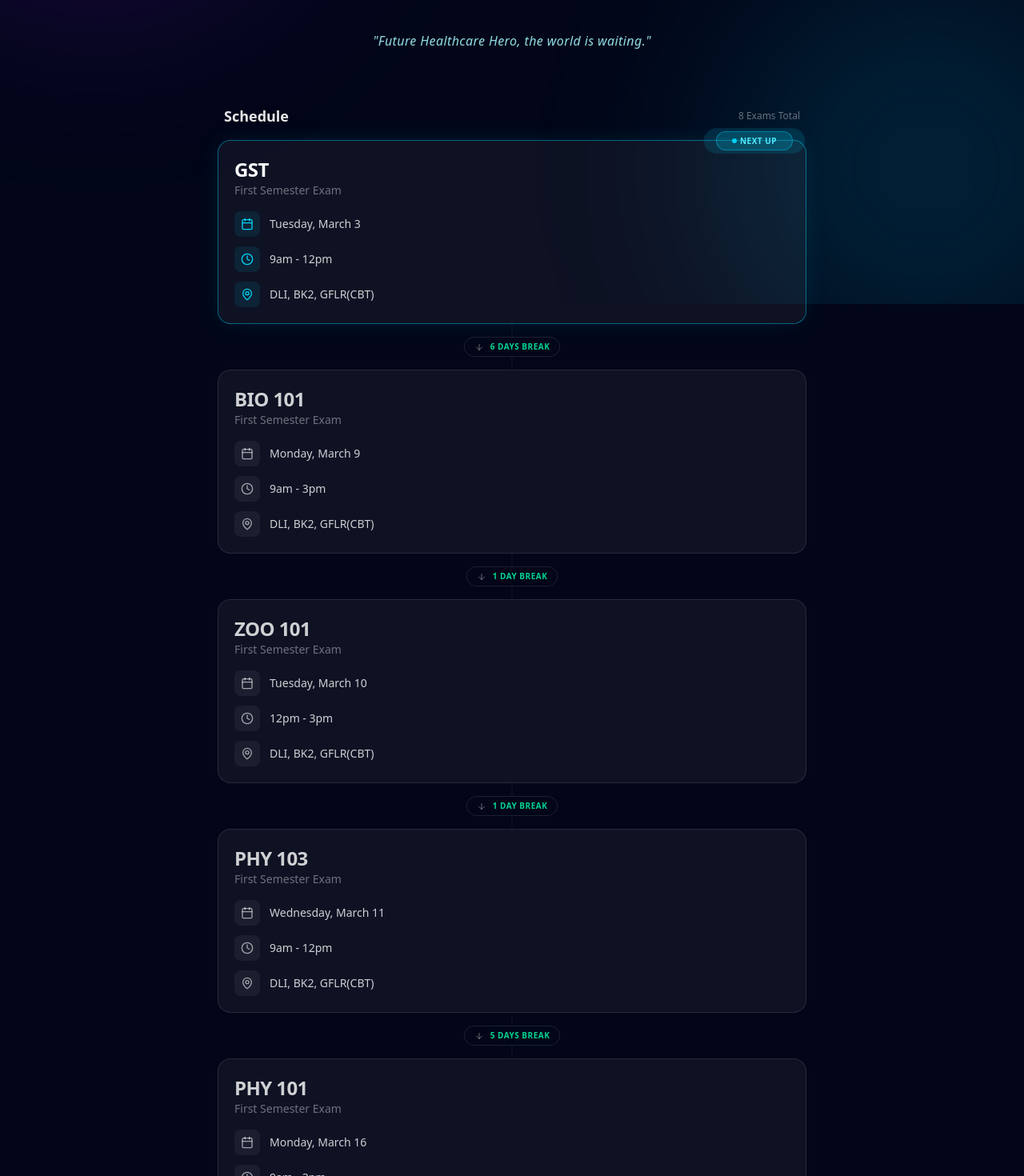
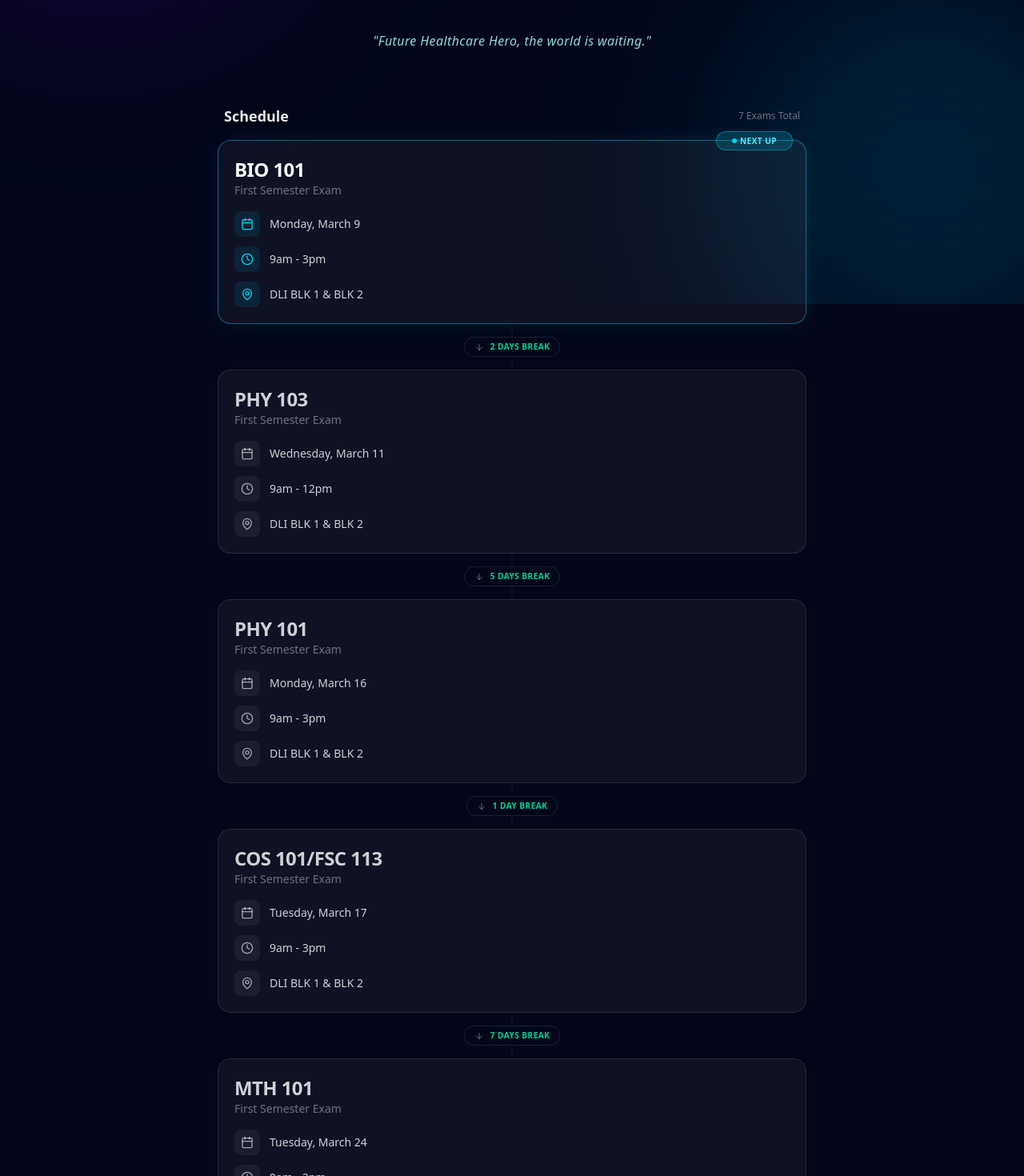
Before and after one commit to YastecHub/premed-hype-countdown, a React (Vite) app: page / in a window 1280 px wide. Shown: the part 420-1890 px from the top of the page at 80% size. Built offline with nearby package versions, Linux system fonts and the light colour scheme.

Commit message:
fix: update exam details for GST course and correct venue information

```diff
--- a/src/data.ts
+++ b/src/data.ts
@@ -9,28 +9,12 @@ export interface Exam {
 
 export const EXAMS: Exam[] = [
   {
-    id: 1,
-    course: "GST",
-    date: "Tuesday, March 3",
-    time: "9am - 12pm",
-    timestamp: "2026-03-03T09:00:00",
-    venue: "DLI, BK2, GFLR(CBT)"
-  },
-  {
     id: 2,
     course: "BIO 101",
     date: "Monday, March 9",
     time: "9am - 3pm",
     timestamp: "2026-03-09T09:00:00",
-    venue: "DLI, BK2, GFLR(CBT)"
-  },
-  {
-    id: 4,
-    course: "ZOO 101",
-    date: "Tuesday, March 10",
-    time: "12pm - 3pm",
-    timestamp: "2026-03-10T12:00:00",
-    venue: "DLI, BK2, GFLR(CBT)"
+    venue: "DLI BLK 1 & BLK 2"
   },
   {
     id: 3,
@@ -38,7 +22,7 @@ export const EXAMS: Exam[] = [
     date: "Wednesday, March 11",
     time: "9am - 12pm",
     timestamp: "2026-03-11T09:00:00",
-    venue: "DLI, BK2, GFLR(CBT)"
+    venue: "DLI BLK 1 & BLK 2"
   },
   {
     id: 5,
@@ -46,15 +30,15 @@ export const EXAMS: Exam[] = [
     date: "Monday, March 16",
     time: "9am - 3pm",
     timestamp: "2026-03-16T09:00:00",
-    venue: "DLI, BK2, GFLR(CBT)"
+    venue: "DLI BLK 1 & BLK 2"
   },
   {
     id: 6,
-    course: "COS 101",
+    course: "COS 101/FSC 113",
     date: "Tuesday, March 17",
     time: "9am - 3pm",
     timestamp: "2026-03-17T09:00:00",
-    venue: "DLI, BK2, GFLR(CBT)"
+    venue: "DLI BLK 1 & BLK 2"
   },
   {
     id: 8,
@@ -62,7 +46,7 @@ export const EXAMS: Exam[] = [
     date: "Tuesday, March 24",
     time: "9am - 3pm",
     timestamp: "2026-03-24T09:00:00",
-    venue: "DLI, BK2, GFLR(CBT)"
+    venue: "DLI BLK 1 & BLK 2"
   },
   {
     id: 9,
@@ -70,7 +54,15 @@ export const EXAMS: Exam[] = [
     date: "Wednesday, March 25",
     time: "9am - 3pm",
     timestamp: "2026-03-25T09:00:00",
-    venue: "DLI, BK2, GFLR(CBT)"
+    venue: "DLI BLK 1 & BLK 2"
+  },
+  {
+    id: 4,
+    course: "ZOO 101",
+    date: "Friday, March 27",
+    time: "9am - 3pm",
+    timestamp: "2026-03-27T09:00:00",
+    venue: "LT009 & LT018 & LT026"
   }
 ];
 
```
